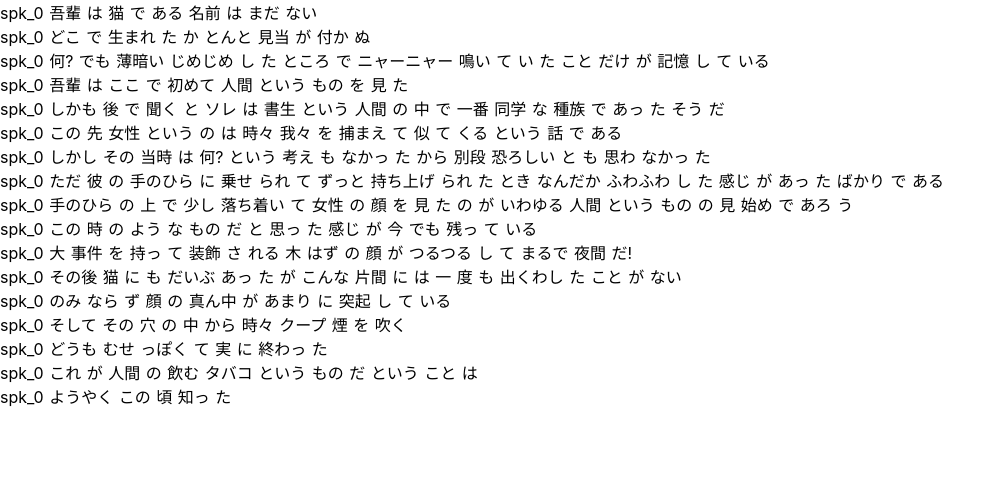
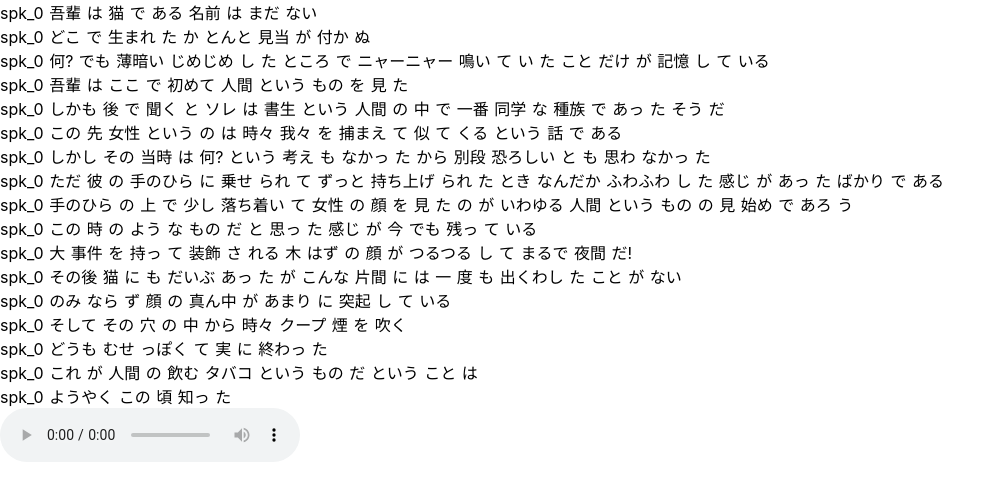
Before and after one commit to kysnrm/transcribe-app, a Nuxt app: page / in a window 1280 px wide. Shown: the top 500 px of the page, without its empty margins (0-1005 px from the left). Built offline with nearby package versions, Linux system fonts and the light colour scheme.

Commit message:
音声データをロード可能に

```diff
--- /dev/null
+++ b/components/BaseAudio.vue
@@ -0,0 +1,13 @@
+<template>
+  <div>
+    <audio controls src="../assets/test.mp3"></audio>
+  </div>
+</template>
+
+<script lang="ts">
+import Vue from 'vue'
+
+export default Vue.extend({
+  data: () => {}
+})
+</script>
--- a/nuxt.config.js
+++ b/nuxt.config.js
@@ -57,6 +57,14 @@ export default {
     /*
      ** You can extend webpack config here
      */
-    extend(config, ctx) {}
+    extend(config, ctx) {
+      config.module.rules.push({
+        test: /\.(ogg|mp3|wav|mpe?g)$/i,
+        loader: 'file-loader',
+        options: {
+          name: '[path][name].[ext]'
+        }
+      })
+    }
   }
 }
--- a/pages/index.vue
+++ b/pages/index.vue
@@ -1,16 +1,19 @@
 <template>
   <div>
     <base-script />
+    <base-audio />
   </div>
 </template>
 
 <script lang="ts">
 import Vue from 'vue'
 import BaseScript from '~/components/BaseScript.vue'
+import BaseAudio from '~/components/BaseAudio.vue'
 
 export default Vue.extend({
   components: {
-    BaseScript
+    BaseScript,
+    BaseAudio
   }
 })
 </script>
```
